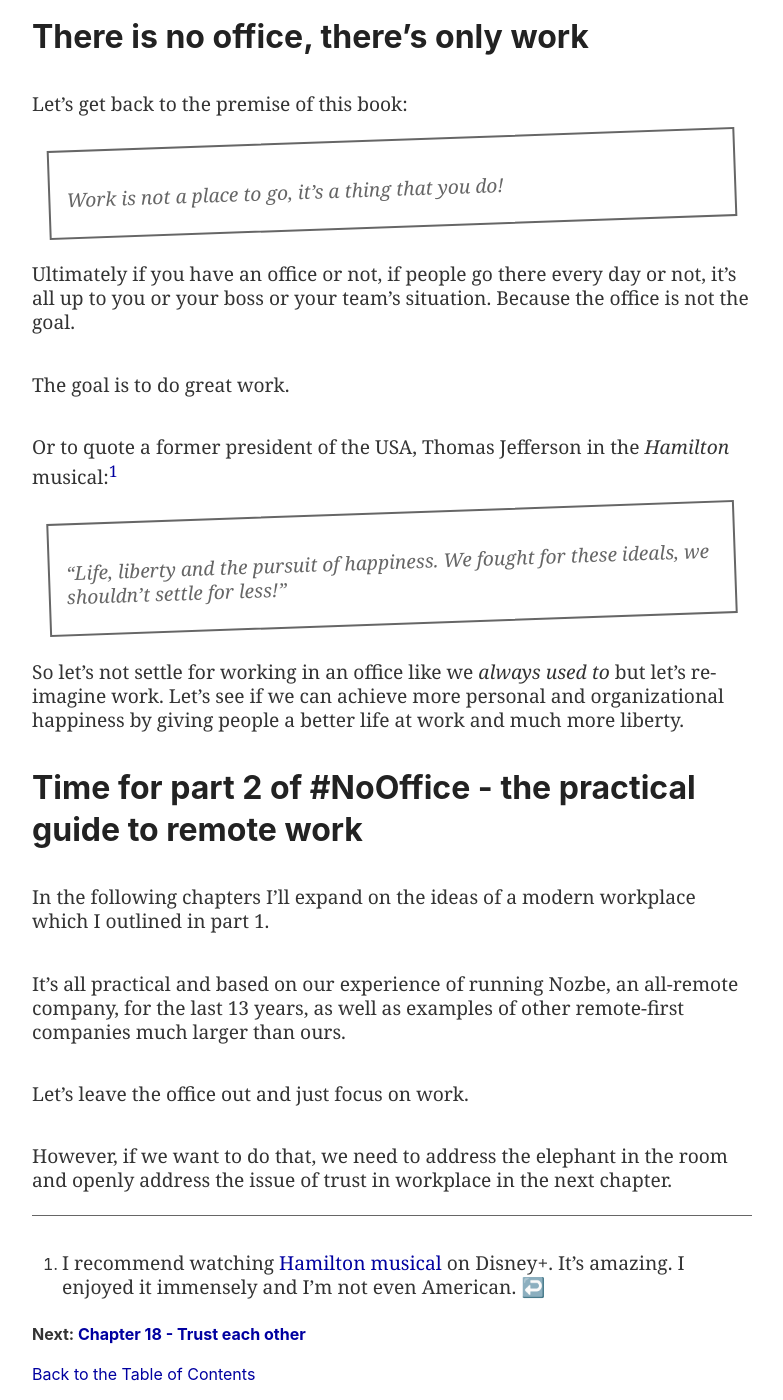
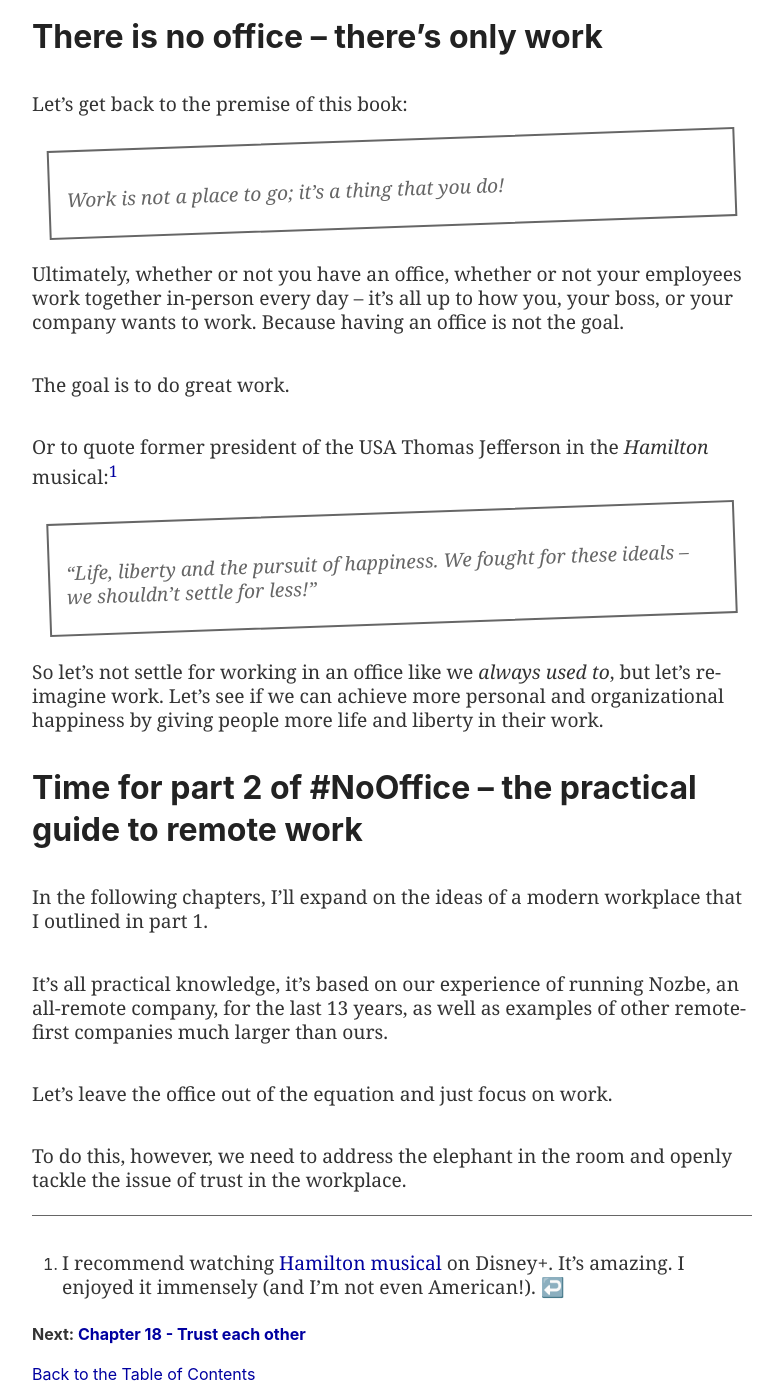
Before and after one commit to Nozbe/NoOffice.org, a Jekyll site: the page built from _book/two.md, in a window 1280 px wide and 1400 px high, scrolled down 1068 px. Shown: the whole window, without its empty margins (248-1031 px from the left). Built offline with Jekyll 4.4.1, drawn with Linux system fonts in a browser that asks for light colours; some of the changed text lies outside the part shown.

Commit message:
Proofread version

```diff
--- a/_book/two.md
+++ b/_book/two.md
@@ -1,44 +1,44 @@
 ---
 part: two
 title: "What if there was no office?"
-subtitle: "The main thing is not the office but only the work that needs to be done."
+subtitle: "The main concept of work is the job to be done, not the office."
 ---
 
 * TOC
 {:toc}
 
-## Let's get rid of the office and keep working... better!
+## Let's get rid of the office and work even better than before!
 
-Almost every business owner on the planet was forced to treat office as an "optional" thing in the months of March-April 2020 because of the COVID-19 pandemic lockdown.
+Almost every business owner on the planet was forced to treat a physical office space as an "optional" thing at some point during 2020 because of the COVID-19 pandemic lockdown.
 
-I deliberately chose to dedicate the first half of this book to *making office work better* and now as we reach the second half, I want to show you how all this can be done without a physical office.
+I deliberately chose to dedicate the first half of this book to *making office work better*. As we reach the second half, I want to show you how all this can be done without a physical office.
 
-When an office is just a tool that you may or may not choose to use.
+After all, an office is just a tool that you may or may not choose to use.
 
-## There is no office, there’s only work
+## There is no office – there’s only work
 
 Let's get back to the premise of this book:
 
-> Work is not a place to go, it's a thing that you do!
+> Work is not a place to go; it's a thing that you do!
 
-Ultimately if you have an office or not, if people go there every day or not, it's all up to you or your boss or your team's situation. Because the office is not the goal.
+Ultimately, whether or not you have an office, whether or not your employees work together in-person every day – it's all up to how you, your boss, or your company wants to work. Because having an office is not the goal.
 
 The goal is to do great work.
 
-Or to quote a former president of the USA, Thomas Jefferson in the *Hamilton* musical:[^1]
+Or to quote former president of the USA Thomas Jefferson in the *Hamilton* musical:[^1]
 
-> "Life, liberty and the pursuit of happiness. We fought for these ideals, we shouldn't settle for less!"
+> "Life, liberty and the pursuit of happiness. We fought for these ideals – we shouldn't settle for less!"
 
-So let's not settle for working in an office like we *always used to* but let's re-imagine work. Let's see if we can achieve more personal and organizational happiness by giving people a better life at work and much more liberty.
+So let's not settle for working in an office like we *always used to*, but let's re-imagine work. Let's see if we can achieve more personal and organizational happiness by giving people more life and liberty in their work.
 
-## Time for part 2 of #NoOffice - the practical guide to remote work
+## Time for part 2 of #NoOffice – the practical guide to remote work
 
-In the following chapters I'll expand on the ideas of a modern workplace which I outlined in part 1.
+In the following chapters, I'll expand on the ideas of a modern workplace that I outlined in part 1.
 
-It's all practical and based on our experience of running Nozbe, an all-remote company, for the last 13 years, as well as examples of other remote-first companies much larger than ours.
+It's all practical knowledge, it’s based on our experience of running Nozbe, an all-remote company, for the last 13 years, as well as examples of other remote-first companies much larger than ours.
 
-Let's leave the office out and just focus on work.
+Let's leave the office out of the equation and just focus on work.
 
-However, if we want to do that, we need to address the elephant in the room and openly address the issue of trust in workplace in the next chapter.
+To do this, however, we need to address the elephant in the room and openly tackle the issue of trust in the workplace.
 
-[^1]: I recommend watching [Hamilton musical](https://en.wikipedia.org/wiki/Hamilton_(musical)) on Disney+. It's amazing. I enjoyed it immensely and I'm not even American.
+[^1]: I recommend watching [Hamilton musical](https://en.wikipedia.org/wiki/Hamilton_(musical)) on Disney+. It's amazing. I enjoyed it immensely (and I'm not even American!).
```
